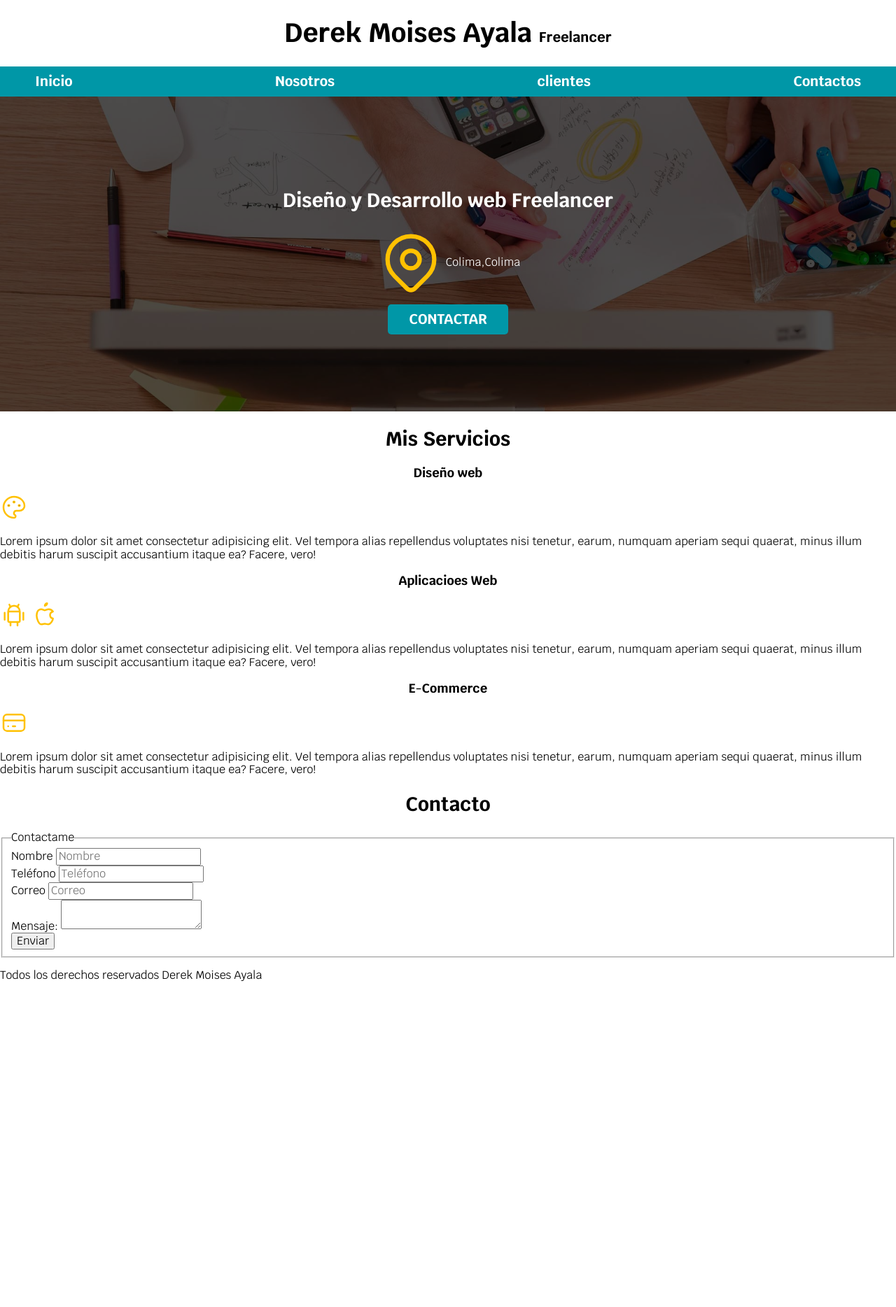
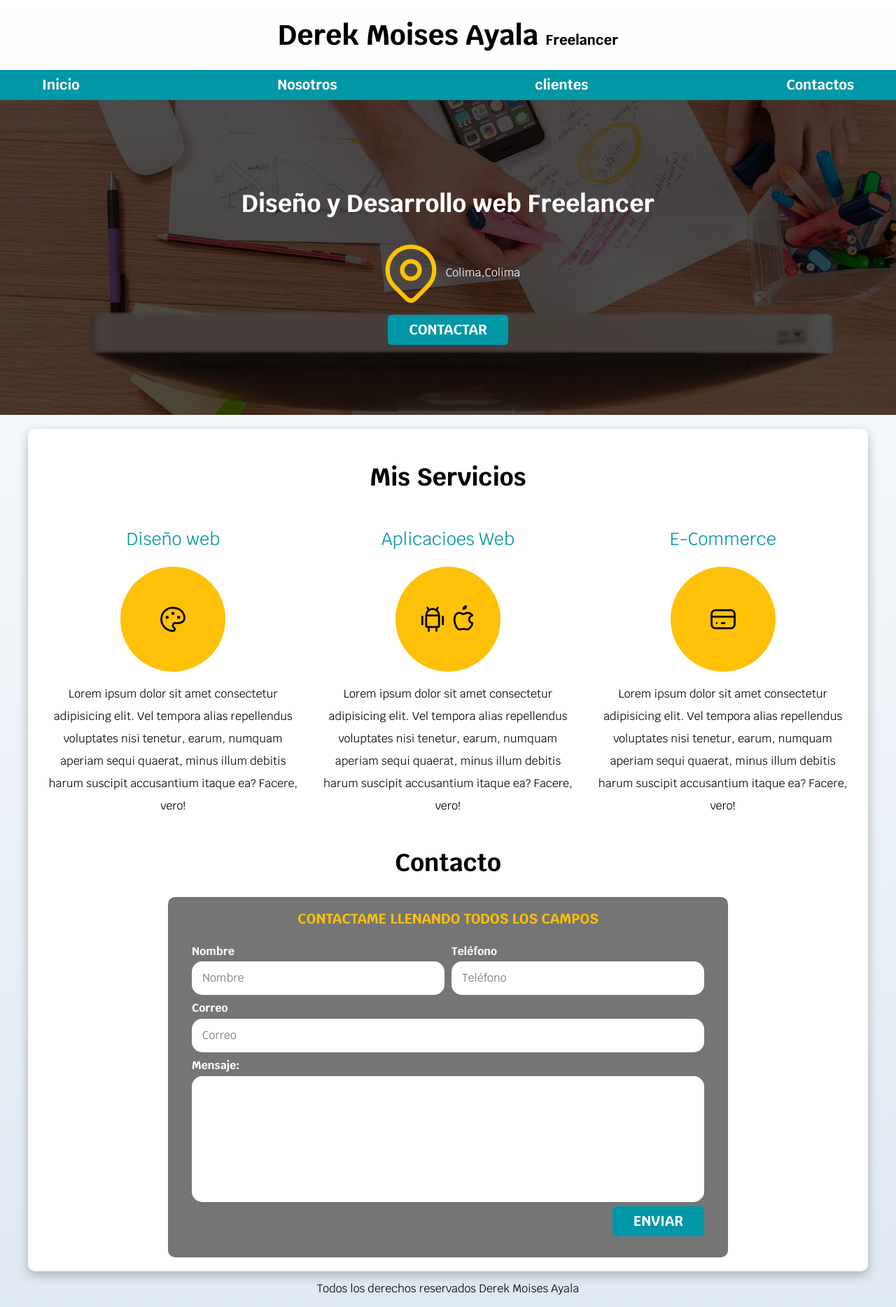
Before and after one commit to DerekAyala/Proyectos_Web, a PHP site: page / in a window 1280 px wide. Shown: the whole page at 70% size. Before the commit the page ends 1402 px from the top, so only its background shows below. Run offline with PHP 8.4, Linux system fonts and the light colour scheme; some web fonts are replaced.

Commit message:
fin del proyecto FreeLancer

```diff
--- a/freelancer/index.html
+++ b/freelancer/index.html
@@ -42,26 +42,30 @@
         </div>
     </section>
 
-    <main>
+    <main class="contenedor sombra">
         <!-- Mis servicios -->
         <h2>Mis Servicios</h2>
-        <section>
+        <div class="servicios">
+            <section class="servicio">
                 <h3>Diseño web</h3>
-            <svg xmlns="http://www.w3.org/2000/svg" class="icon icon-tabler icon-tabler-palette" width="40" height="40" viewBox="0 0 24 24" stroke-width="1.5" stroke="#FFC101" fill="none" stroke-linecap="round" stroke-linejoin="round">
-                <path stroke="none" d="M0 0h24v24H0z" fill="none"/>
+                <div class="iconos">
+                    <svg xmlns="http://www.w3.org/2000/svg" class="icon icon-tabler icon-tabler-palette" width="44" height="44" viewBox="0 0 24 24" stroke-width="1.5" stroke="currentColor" fill="none" stroke-linecap="round" stroke-linejoin="round">
+                        <path stroke="none" d="M0 0h24v24H0z"/>
                         <path d="M12 21a9 9 0 1 1 0 -18a9 8 0 0 1 9 8a4.5 4 0 0 1 -4.5 4h-2.5a2 2 0 0 0 -1 3.75a1.3 1.3 0 0 1 -1 2.25" />
                         <circle cx="7.5" cy="10.5" r=".5" fill="currentColor" />
                         <circle cx="12" cy="7.5" r=".5" fill="currentColor" />
                         <circle cx="16.5" cy="10.5" r=".5" fill="currentColor" />
                     </svg>
+                </div>
                 <p>Lorem ipsum dolor sit amet consectetur adipisicing elit. Vel tempora alias
                 repellendus voluptates nisi tenetur, earum, numquam aperiam sequi quaerat,
                 minus illum debitis harum suscipit accusantium itaque ea? Facere, vero!</p>
             </section>
-        <section>
+            <section class="servicio">
                 <h3>Aplicacioes Web</h3>
-            <svg xmlns="http://www.w3.org/2000/svg" class="icon icon-tabler icon-tabler-brand-android" width="40" height="40" viewBox="0 0 24 24" stroke-width="1.5" stroke="#FFC101" fill="none" stroke-linecap="round" stroke-linejoin="round">
-                <path stroke="none" d="M0 0h24v24H0z" fill="none"/>
+                <div class="iconos">
+                    <svg xmlns="http://www.w3.org/2000/svg" class="icon icon-tabler icon-tabler-brand-android" width="44" height="44" viewBox="0 0 24 24" stroke-width="1.5" stroke="currentColor" fill="none" stroke-linecap="round" stroke-linejoin="round">
+                        <path stroke="none" d="M0 0h24v24H0z"/>
                         <line x1="4" y1="10" x2="4" y2="16" />
                         <line x1="20" y1="10" x2="20" y2="16" />
                         <path d="M7 9h10v8a1 1 0 0 1 -1 1h-8a1 1 0 0 1 -1 -1v-8a5 5 0 0 1 10 0" />
@@ -70,64 +74,64 @@
                         <line x1="9" y1="18" x2="9" y2="21" />
                         <line x1="15" y1="18" x2="15" y2="21" />
                     </svg>
-            <svg xmlns="http://www.w3.org/2000/svg" class="icon icon-tabler icon-tabler-brand-apple" width="40" height="40" viewBox="0 0 24 24" stroke-width="1.5" stroke="#FFC101" fill="none" stroke-linecap="round" stroke-linejoin="round">
-                <path stroke="none" d="M0 0h24v24H0z" fill="none"/>
-                <path d="M9 7c-3 0 -4 3 -4 5.5c0 3 2 7.5 4 7.5c1.088 -.046 1.679 -.5 3 -.5c1.312 0 1.5 .5 3 .5s4 -3 4 -5c-.028 -.01 -2.472 -.403 -2.5 -3c-.019 -2.17 2.416 -2.954 2.5 -3c-1.023 -1.492 -2.951 -1.963 -3.5 -2c-1.433 -.111 -2.83 1 -3.5 1c-.68 0 -1.9 -1 -3 -1z" />
+                    <svg xmlns="http://www.w3.org/2000/svg" class="icon icon-tabler icon-tabler-brand-apple" width="44" height="44" viewBox="0 0 24 24" stroke-width="1.5" stroke="currentColor" fill="none" stroke-linecap="round" stroke-linejoin="round">
+                            <path stroke="none" d="M0 0h24v24H0z"/>
+                            <path d="M9 7c-3 0-4 3-4 5.5 0 3 2 7.5 4 7.5 1.088-.046 1.679-.5 3-.5 1.312 0 1.5.5 3 .5s4-3 4-5c-.028-.01-2.472-.403-2.5-3-.019-2.17 2.416-2.954 2.5-3-1.023-1.492-2.951-1.963-3.5-2-1.433-.111-2.83 1-3.5 1-.68 0-1.9-1-3-1z" />
                             <path d="M12 4a2 2 0 0 0 2 -2a2 2 0 0 0 -2 2" />
                     </svg>
+                </div>
                 <p>Lorem ipsum dolor sit amet consectetur adipisicing elit. Vel tempora alias
                 repellendus voluptates nisi tenetur, earum, numquam aperiam sequi quaerat,
                 minus illum debitis harum suscipit accusantium itaque ea? Facere, vero!</p>
             </section>
-        <section>
+            <section class="servicio">
                 <h3>E-Commerce</h3>
-            <svg xmlns="http://www.w3.org/2000/svg" class="icon icon-tabler icon-tabler-credit-card" width="40" height="40" viewBox="0 0 24 24" stroke-width="1.5" stroke="#FFC101" fill="none" stroke-linecap="round" stroke-linejoin="round">
-                <path stroke="none" d="M0 0h24v24H0z" fill="none"/>
+                <div class="iconos">
+                    <svg xmlns="http://www.w3.org/2000/svg" class="icon icon-tabler icon-tabler-credit-card" width="44" height="44" viewBox="0 0 24 24" stroke-width="1.5" stroke="currentColor" fill="none" stroke-linecap="round" stroke-linejoin="round">
+                        <path stroke="none" d="M0 0h24v24H0z"/>
                         <rect x="3" y="5" width="18" height="14" rx="3" />
                         <line x1="3" y1="10" x2="21" y2="10" />
                         <line x1="7" y1="15" x2="7.01" y2="15" />
                         <line x1="11" y1="15" x2="13" y2="15" />
                     </svg>
+                </div>
                 <p>Lorem ipsum dolor sit amet consectetur adipisicing elit. Vel tempora alias
                 repellendus voluptates nisi tenetur, earum, numquam aperiam sequi quaerat,
                 minus illum debitis harum suscipit accusantium itaque ea? Facere, vero!</p>
             </section>
-    </main>
+        </div>
         <section>
             <!-- contacto -->
             <h2>Contacto</h2>
-        <form>
+            <form class="formulario">
                 <fieldset>
-                <legend>Contactame</legend>
-
-                <div>
+                    <legend>Contactame llenando todos los campos</legend>
+                    <div class="contenedor-campos"> <!--Contenedor de los campos-->
+                        <div class="campos">
                             <label>Nombre</label>
-                    <input type="text" placeholder="Nombre">
+                            <input class="input-text" type="text" placeholder="Nombre">
                         </div>
-
-                <div>
+                        <div class="campos">
                             <label>Teléfono</label>
-                    <input type="tel"  placeholder="Teléfono">
+                            <input class="input-text" type="tel"  placeholder="Teléfono">
                         </div>
-
-                <div>
+                        <div class="campos ">
                             <label>Correo</label>
-                    <input type="mail" placeholder="Correo">
+                            <input class="input-text" type="mail" placeholder="Correo">
                         </div>
-
-                <div>
+                        <div class="campos">
                             <label>Mensaje:</label>
-                    <textarea></textarea>
+                            <textarea class="input-text"></textarea>
                         </div>
-
-                <div>
-                    <input type="submit" value="Enviar">
+                    </div>
+                    <div class="alinear-derecha flex">
+                        <input class="boton w-sm-100" type="submit" value="Enviar">
                     </div>
                 </fieldset>
             </form>
         </section>
-
-    <footer>
+    </main>
+    <footer class="footer">
         <p>Todos los derechos reservados Derek Moises Ayala</p>
     </footer>
 
--- a/freelancer/styles/styles.css
+++ b/freelancer/styles/styles.css
@@ -5,16 +5,26 @@
     --primario: #ffc107;
     --secundario: #0097a7;
     --gris: #757575;
+    --grisClaro: #DFE9F3
 }
 /*globales*/
 html {
     font-size: 62.5%;
     box-sizing: border-box;/*hack para box model*/
+    scroll-snap-type:y mandatory;
 }
 *, *:before, *:after {
     box-sizing: inherit;
 }
 
+.sombra{
+    -webkit-box-shadow: 0px 5px 15px 0px rgba(112,112,112,0.48);
+    -moz-box-shadow: 0px 5px 15px 0px rgba(112,112,112,0.48);
+    box-shadow: 0px 5px 15px 0px rgba(112,112,112,0.48);
+    background-color: var(--blanco);
+    padding: 2rem;
+    border-radius:1rem;
+}
 /*Clase para botones*/
 .boton {
     text-decoration: none;
@@ -28,6 +38,7 @@ html {
     border-radius:.5rem;
     width: 90%;
     text-align: center;
+    border: none;
 }
 
 /*tablet*/
@@ -36,23 +47,26 @@ html {
         width:auto;
     }
 }
-
+.boton:hover{
+    cursor:pointer;
+}
 /*Tipografia*/
 body{
     font-size:  16px;/*1rem = 10px*/
     font-family: 'Krub', sans-serif;
+    background-image: linear-gradient(to top,var(--grisClaro) 0% , var(--blanco) 100%) ;
 }
 
 h1 {
-    font-size:  3.8rem;
+    font-size:  4rem;
 }
 
 h2{
-    font-size: 2.8rem;
+    font-size: 3.5rem;
 }
 
 h3{
-    font-size: 1.8rem;
+    font-size: 2.5rem;
 }
 
 h1,h2,h3 {
@@ -63,7 +77,23 @@ h1,h2,h3 {
 .titulo span {
     font-size: 2rem;
 }
+/**utilidades**/
+.w-sm-100 {
+    width: 0 0 100%;
+}
 
+@media (min-width: 768px) {
+    .w-sm-100 {
+        width: auto;
+    }
+}
+.alinear-derecha {
+    justify-content: flex-end;
+}
+
+.flex {
+    display: flex;
+}
 /*menu de Navegacion Principal*/
 .nav-bg{
     background-color: var(--secundario);
@@ -74,7 +104,7 @@ h1,h2,h3 {
     flex-direction: column;
 }
 
-.nav-bg .contenedor {
+.contenedor {
     max-width: 120rem;
     margin: 0 auto;
 }
@@ -83,7 +113,7 @@ h1,h2,h3 {
     display:block;
     text-align: center;
     color: var(--blanco);
-    padding: 1rem;
+    padding: 1rem 2rem;
     text-decoration: none;
     font-size: 2rem;
     font-weight: 700;
@@ -94,9 +124,12 @@ h1,h2,h3 {
     color:var(--negro);
 }
 
+.navegacion-principal a:last-of-type{
+    margin-bottom:0;
+}
 /*tablet*/
 @media (min-width: 768px) {
-    div.nav-bg nav.navegacion-principal{
+    .nav-bg .navegacion-principal{
         flex-direction: row;
         justify-content: space-between;
     }
@@ -110,6 +143,7 @@ h1,h2,h3 {
     background-position: center;
     height: 450px;
     position: relative;
+    margin-bottom:  2rem;
 }
 
 .hero .contenido-hero{
@@ -131,10 +165,130 @@ h1,h2,h3 {
     color:var(--blanco)
 }
 
-.contenido-hero .ubicacion{
+.hero .contenido-hero .ubicacion{
     display:flex;
     align-items: center;
 }
+
+.servicios , .navegacion-principal , .formulario{
+    scroll-snap-align: center;
+    scroll-snap-stop: always;
+}
+
+/**Servicios**/
+@media (min-width: 768px) {
+    .servicios{
+        display:grid;
+        grid-template-columns:repeat(3,1fr);
+        column-gap: 1.8rem;
+        /*  es lo mismo
+        grid: 200px 800px / 300px 300px
+        */
+    }
+}
+
+/**servicio**/
+.servicio{
+    display:flex;
+    flex-direction: column;
+    align-items: center;
+}
+
+.servicio h3 {
+    color: var(--secundario);
+    font-weight: 400;
+}
+
+.servicio p {
+    line-height: 2;
+    text-align: center;
+}
+
+.servicio .iconos {
+    height:15rem;
+    width:15rem;
+    background-color: var(--primario);
+    border-radius:50%;
+    display:flex;
+    justify-content:center;
+    align-items: center;
+}
+
+/**contacto**/
+.formulario{
+    background-color: var(--gris);
+    /**width: min(60rem,100%);utilizar el valor mas pequeño**/
+    margin: 0 auto;
+    padding:2rem;
+    border-radius:1rem;
+}
+
+@media (min-width:768px) {
+    .formulario {
+        max-width: 800px;
+        margin: 0 auto;
+    }
+}
+
+.formulario fieldset{
+    border:none;
+}
+
+.formulario legend{
+    text-align: center;
+    font-size: 2rem;
+    color: var(--primario);
+    margin-bottom: 2rem;
+    display: block;
+    text-transform: uppercase;
+    font-weight: 700;
+}
+@media (min-width: 768px) {
+    .contenedor-campos{
+        display:grid;
+        grid-template-columns: repeat(2,1fr);
+        grid-template-rows: auto auto 20rem;
+        column-gap: 1rem;
+    }
+    .campos:nth-child(3),
+    .campos:nth-child(4){
+        grid-column: 1/3;
+    }
+}
+
+
+.contenedor-campos .campos {
+    margin-bottom:1rem;
+}
+
+.contenedor-campos .campos label{
+    color: var(--blanco);
+    font-weight:bold;
+    margin-bottom: .5rem;
+    display:block;
+}
+
+@media (min-width:480px) {
+    .campo label {
+        flex: 0 0 90px;
+    }
+}
+
+.contenedor-campos .campos textarea{
+    height:18rem;
+}
+
+.input-text{
+    width: 100%;
+    border: none;
+    padding:1.5rem;
+    border-radius:1.5rem;
+}
+
+.footer{
+    text-align: center;
+}
+
 
 /*telefono*/
 @media (min-width: 480px) {
```
Lines whose indentation alone changed are shown as unchanged.
